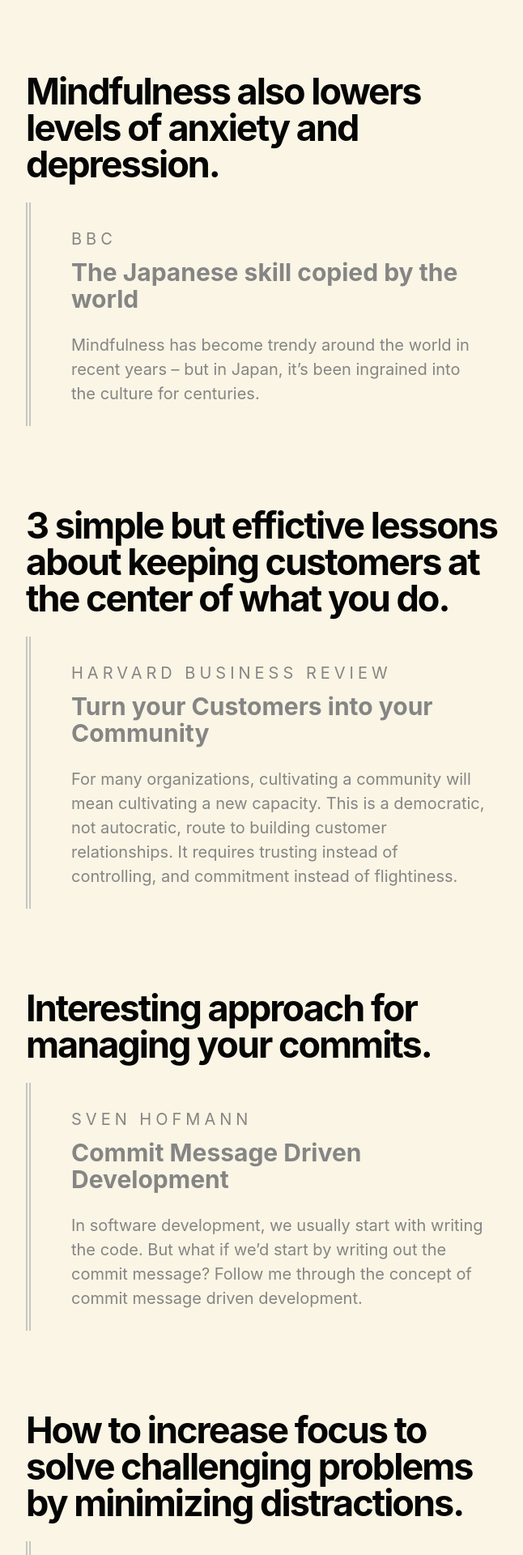
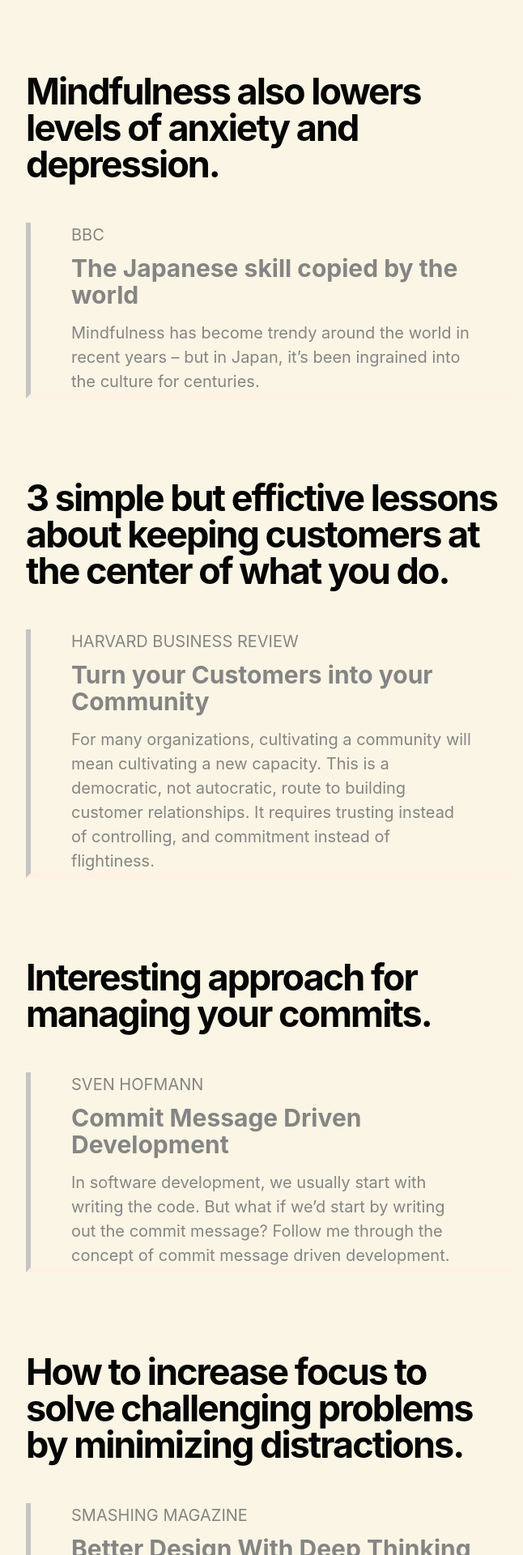
Before and after one commit to harjotgrewal/amrindersandhu, a Jekyll site: the page built from journal.html, in a window 1280 px wide. Shown: the part 640-2560 px from the top of the page at 81% size, without its empty margins (593-1239 px from the left). Built offline with Jekyll 4.4.1, drawn with Linux system fonts in a browser that asks for light colours.

Commit message:
[UPDATE][CSS] Entry styles

```diff
--- a/css/styles.css
+++ b/css/styles.css
@@ -781,23 +781,25 @@ a {
 .c-entry__blurb {
   border-left: 6px double #c5c5c5;
   display: block;
-  margin-top: 15px;
+  margin-top: 10px;
   padding-left: 50px; }
 
 .c-entry__link {
   border-bottom: 0;
-  border-left: 6px double #c5c5c5 !important;
+  border-left: 6px solid #c5c5c5 !important;
+  border-bottom: 6px solid #FFF0E3 !important;
   color: #858585;
   display: block;
   margin-top: 25px;
   padding: 0 25px; }
   .c-entry__link:hover {
-    background: white;
-    border-bottom: 0;
-    border-left: 6px double #c5c5c5; }
+    border-left-color: #00D1FF !important; }
   @media screen and (min-width: 1139px) {
     .c-entry__link {
-      padding: 15px 30px 25px 50px; } }
+      padding: 0 50px;
+      margin-top: 50px; }
+      .c-entry__link p {
+        margin-top: 15px !important; } }
 
 .c-entry__embed {
   margin-top: 25px; }
@@ -808,7 +810,6 @@ a {
 .c-entry__author {
   color: #858585;
   font-size: 16px;
-  letter-spacing: 5px;
   line-height: 1.5;
   text-transform: uppercase; }
   @media screen and (min-width: 1139px) {
```
Also changed, not shown: _scss/_components-entry.scss (+10 -7 lines), 1 other file.
